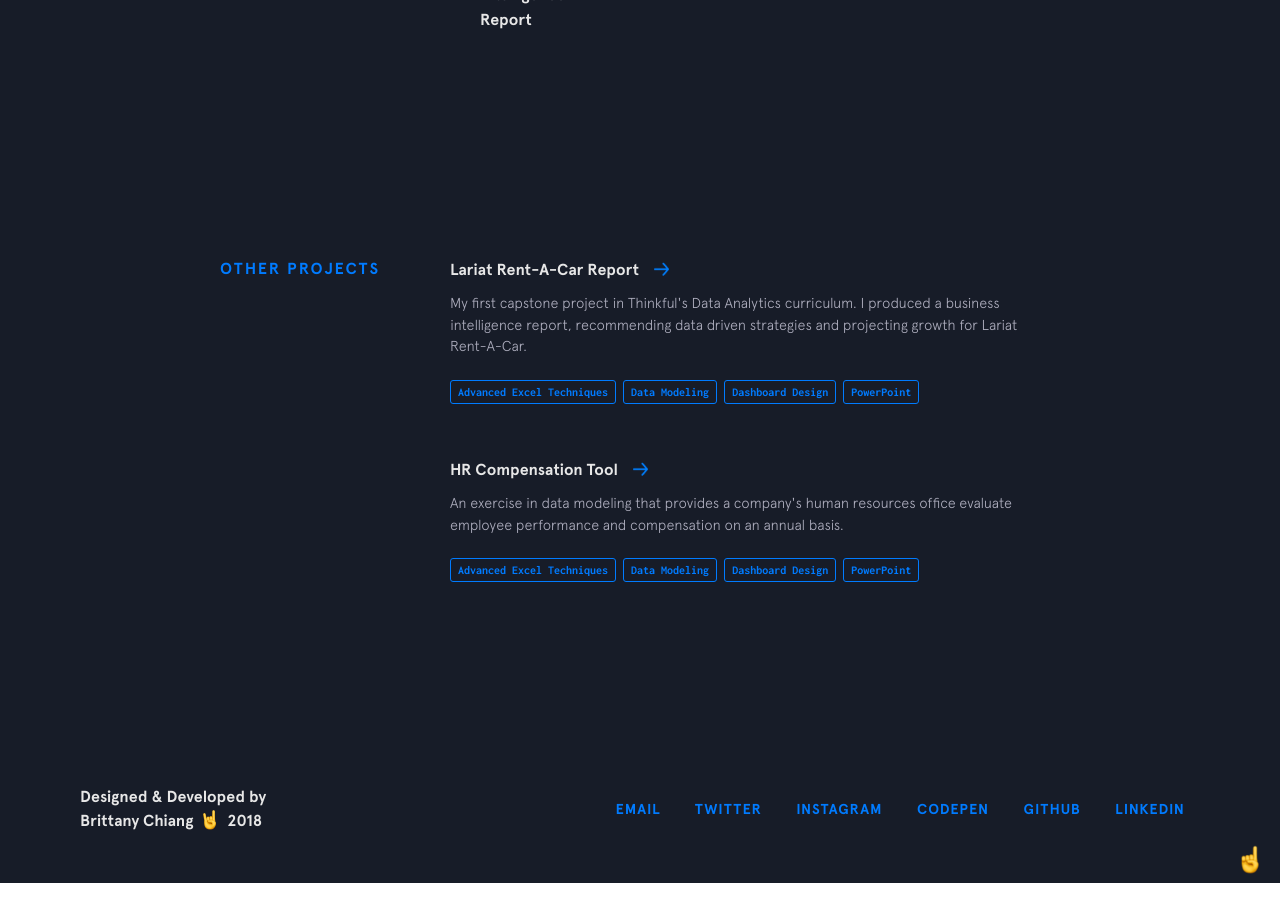
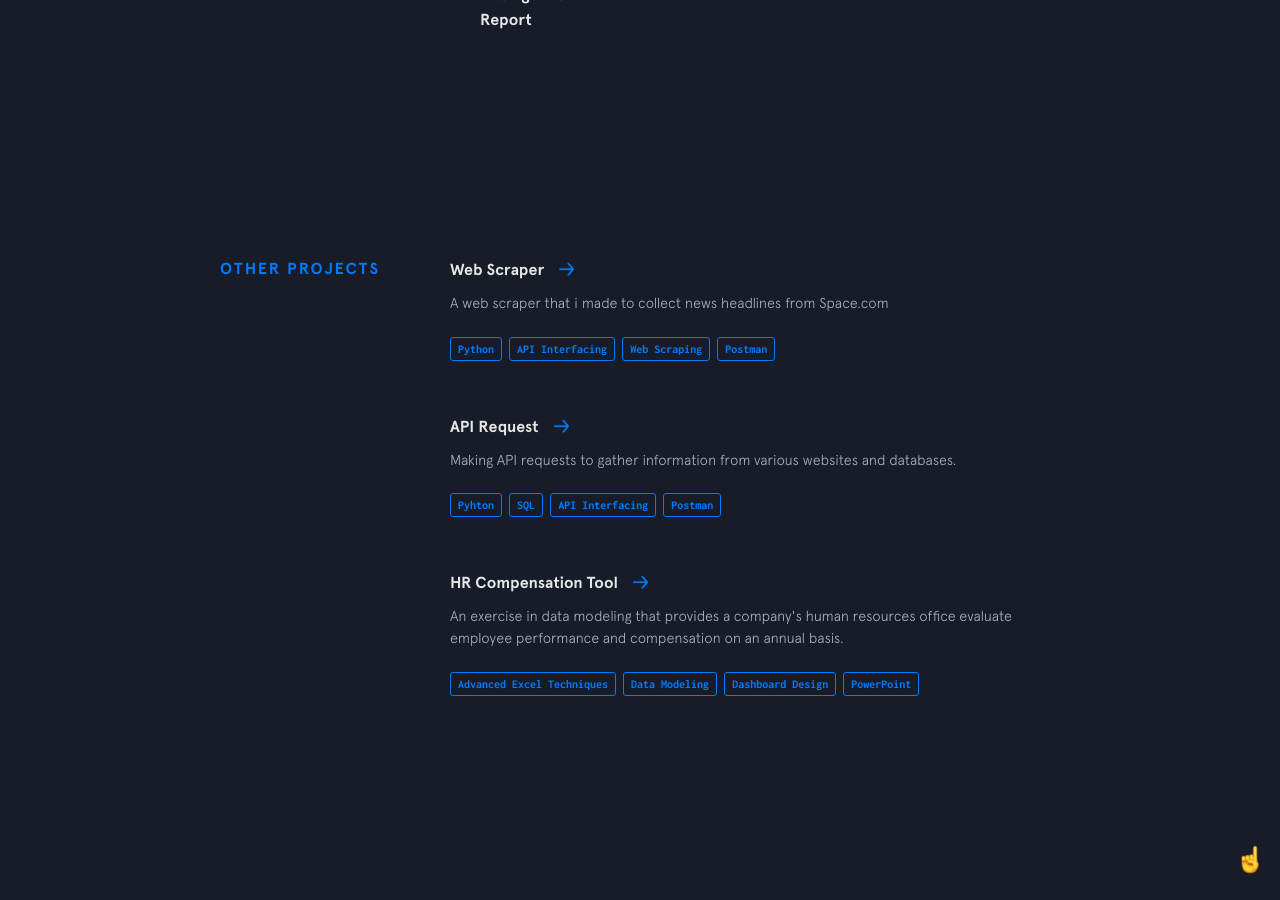
Before and after one commit to bchiang7/bchiang7.github.io, a Jekyll site: the page built from index.html, in a window 1280 px wide and 900 px high, scrolled down 3248 px. Built offline with Jekyll 4.4.1, drawn with Linux system fonts in a browser that asks for light colours; nearby versions of some CDN libraries.

Commit message:
Update other-projects.yml

```diff
--- a/_data/other-projects.yml
+++ b/_data/other-projects.yml
@@ -1,11 +1,20 @@
-- name: Lariat Rent-A-Car Report
-  url: https://drive.google.com/open?id=181iWW5EOQwDfBefvAdAx6nAFlA8pAT2H
-  description: My first capstone project in Thinkful's Data Analytics curriculum. I produced a business intelligence report, recommending data driven strategies and projecting growth for Lariat Rent-A-Car.
+- name: Web Scraper
+  url: https://drive.google.com/open?id=1Rf1T21ADqDknmvi5MT4aLhj4_1L6Y_rx
+  description: A web scraper that i made to collect news headlines from Space.com
   used:
-    - thing: Advanced Excel Techniques
-    - thing: Data Modeling
-    - thing: Dashboard Design
-    - thing: PowerPoint
+    - thing: Python
+    - thing: API Interfacing
+    - thing: Web Scraping
+    - thing: Postman
+
+- name: API Request
+  url: https://drive.google.com/open?id=1UCB3YefB6WmI-Vnl3JGfHbjQMwKCuxaZ
+  description: Making API requests to gather information from various websites and databases.
+  used:
+    - thing: Pyhton
+    - thing: SQL
+    - thing: API Interfacing
+    - thing: Postman
 
 - name: HR Compensation Tool
   url: https://drive.google.com/open?id=1vmo-YCrkQVFqkePcJkDKeQNB0Z-ETm-w
```
